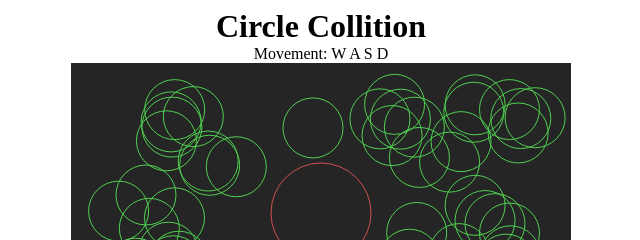
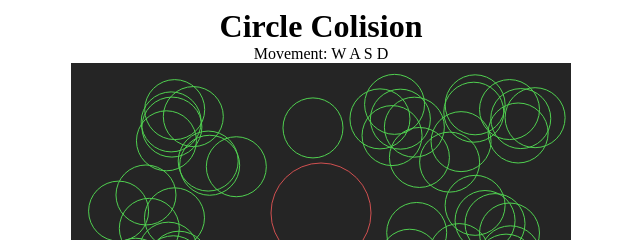
Before and after one commit to Jorgee1/circle-collision, a plain HTML site: page index.html in a window 1280 px wide. Shown: the top 240 px of the page, 319-959 px from the left. Drawn offline with Linux system fonts and the light colour scheme.

Commit message:
Name typo

```diff
--- a/index.html
+++ b/index.html
@@ -8,7 +8,7 @@
   </head>
   <body>
     <div class="container">
-        <h1 class="item">Circle Collition</h1>
+        <h1 class="item">Circle Colision</h1>
         <p class="item">Movement: W A S D</p>
         <canvas class="item" id="canvas" width="500" height="300"></canvas>
         <script src="script.js"></script>
```
